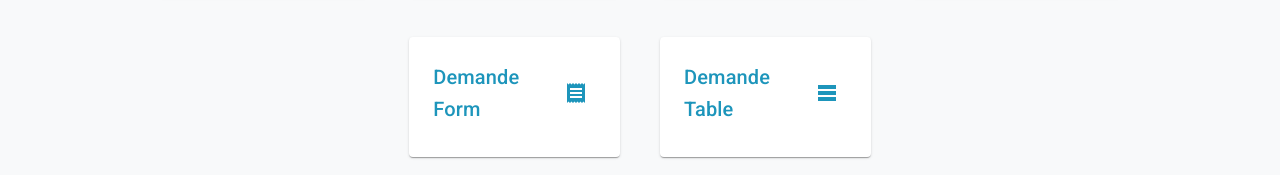
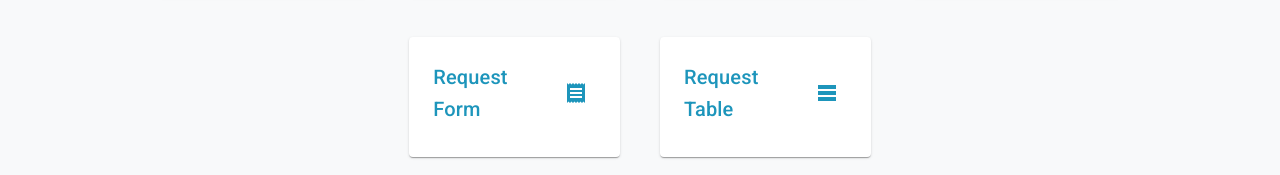
Before and after one commit to ilyesarous/blood-bank-react, a React (Create React App) app: page / in a window 1280 px wide. Shown: the part 359-534 px from the top of the page. Built offline with nearby package versions, Linux system fonts and the light colour scheme.

Commit message:
latest update

```diff
--- a/src/components/welcomePage/Cards.jsx
+++ b/src/components/welcomePage/Cards.jsx
@@ -21,11 +21,11 @@ import { addActions } from "../demande/store/AddSlice";
 
 const Cards = () => {
   const count = useSelector((state) => state.addDemande.count);
-  const dispatch = useDispatch()
+  const dispatch = useDispatch();
   console.log(count);
   const handleNotif = () => {
-    dispatch(addActions.subtractCount(0))
-  }
+    dispatch(addActions.subtractCount(0));
+  };
   return (
     <ShowCards>
       <Stack
@@ -104,7 +104,7 @@ const Cards = () => {
               <CardContent>
                 <Icons sx={{ justifyContent: "space-between" }}>
                   <Typography variant="h6" color="primary">
-                    Demande Form
+                    Request Form
                   </Typography>
                   <Receipt color="primary" sx={{ margin: 1 }} />
                 </Icons>
@@ -118,9 +118,9 @@ const Cards = () => {
               <CardContent>
                 <Icons sx={{ justifyContent: "space-between" }}>
                   <Typography variant="h6" color="primary">
-                    Demande Table
+                    Request Table
                   </Typography>
-                  <Badge badgeContent={count}  color="primary">
+                  <Badge badgeContent={count} color="primary">
                     <TableRows color="primary" sx={{ margin: 1 }} />
                   </Badge>
                 </Icons>
```
